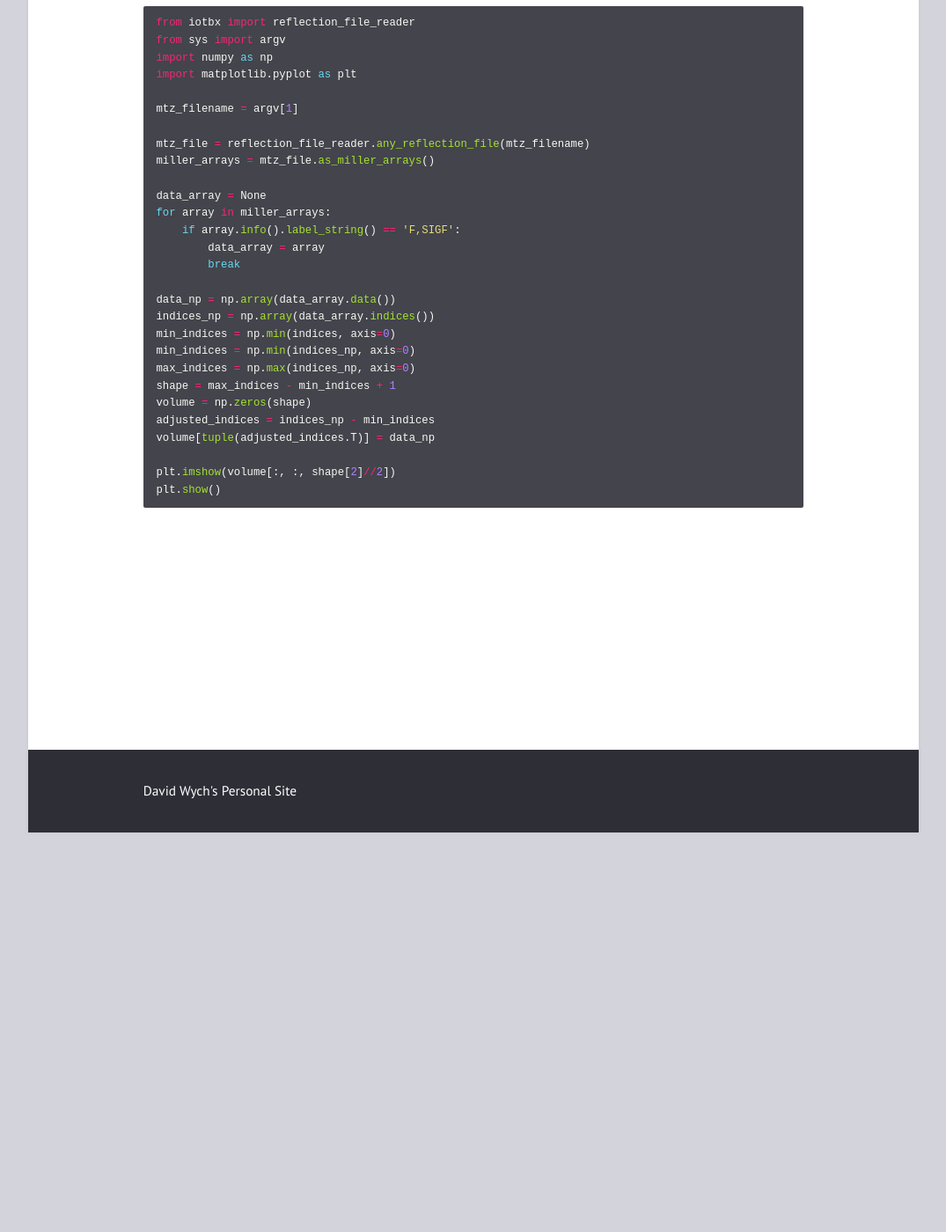
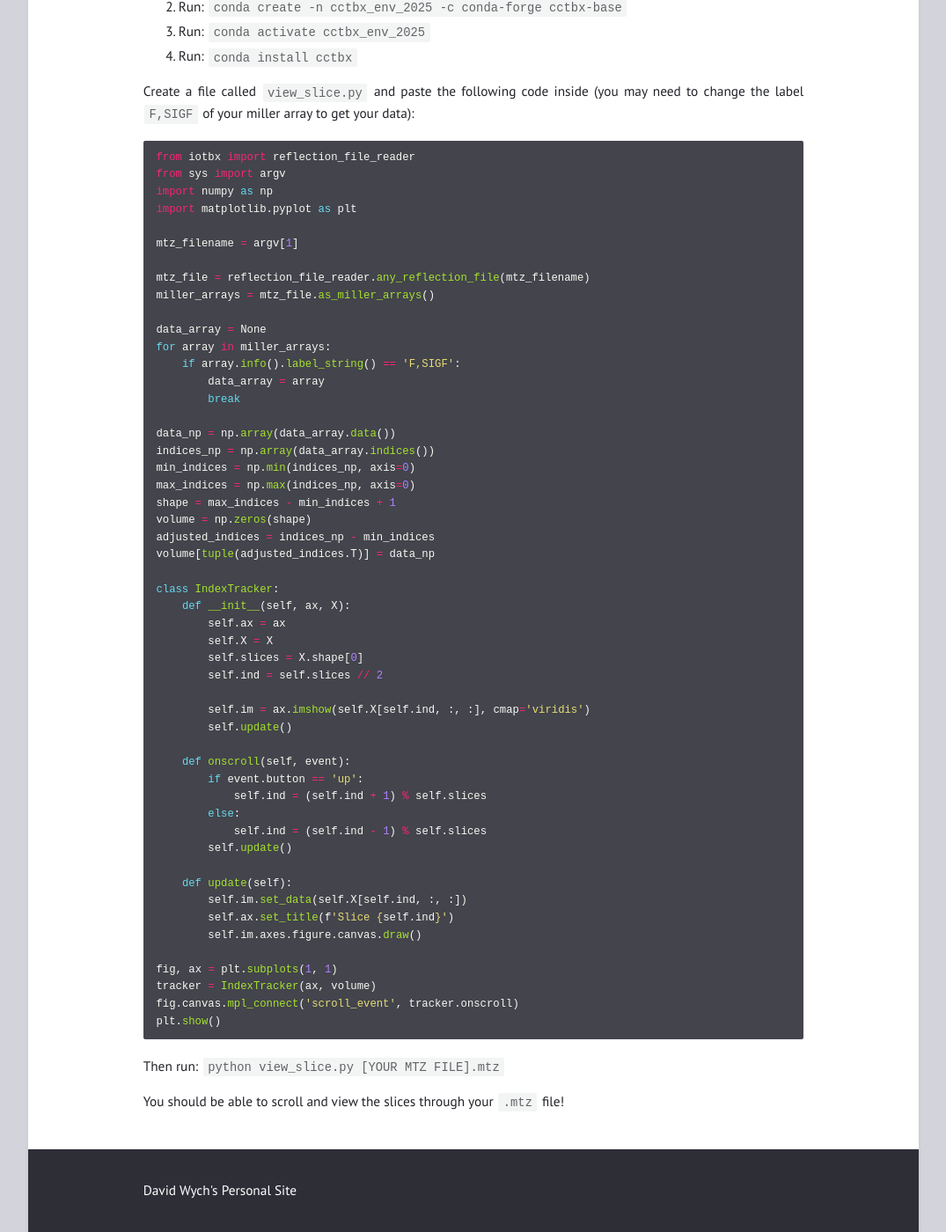
Before and after one commit to davidwych/davidwych.github.io, a Jekyll site: the page built from blog/_posts/2025-01-18-Working-With-Diffuse.md, in a window 1280 px wide and 1400 px high, scrolled down 454 px. Shown: the whole window at 88% size, without its empty margins (102-1177 px from the left). Built offline with Jekyll 4.4.1, drawn with Linux system fonts in a browser that asks for light colours; some of the changed text lies outside the part shown.

Commit message:
changes to the diffuse blog post

````diff
--- a/blog/_posts/2025-01-18-Working-With-Diffuse.md
+++ b/blog/_posts/2025-01-18-Working-With-Diffuse.md
@@ -4,10 +4,18 @@ mathjax: false
 layout: post
 ---
 
+The following is instructions for the bare minimum in working with diffuse scattering data: viewing an `.mtz` file of diffuse scattering.
+
+We'll create a `conda` environment, then create a python `.py` file for viewing the `.mtz` file, and then run it
+
+<!--more-->
+
+---
+
 ## Install `cctbx`
 1. Install `miniconda3` [link](https://docs.anaconda.com/miniconda/install/)
-2. Install `homebrew` [link](https://brew.sh/)
-3. Run: `conda create -n cctbx_env_2025 -c conda-forge cctbx-base`
+2. Run: `conda create -n cctbx_env_2025 -c conda-forge cctbx-base`
+3. Run: `conda activate cctbx_env_2025`
 4. Run: `conda install cctbx`
 
 Create a file called `view_slice.py` and paste the following code inside (you may need to change the label `F,SIGF` of your miller array to get your data):
@@ -31,7 +39,6 @@ for array in miller_arrays:
 
 data_np = np.array(data_array.data())
 indices_np = np.array(data_array.indices())
-min_indices = np.min(indices, axis=0)
 min_indices = np.min(indices_np, axis=0)
 max_indices = np.max(indices_np, axis=0)
 shape = max_indices - min_indices + 1
@@ -39,6 +46,34 @@ volume = np.zeros(shape)
 adjusted_indices = indices_np - min_indices
 volume[tuple(adjusted_indices.T)] = data_np
 
-plt.imshow(volume[:, :, shape[2]//2])
+class IndexTracker:
+    def __init__(self, ax, X):
+        self.ax = ax
+        self.X = X
+        self.slices = X.shape[0]
+        self.ind = self.slices // 2
+
+        self.im = ax.imshow(self.X[self.ind, :, :], cmap='viridis')
+        self.update()
+
+    def onscroll(self, event):
+        if event.button == 'up':
+            self.ind = (self.ind + 1) % self.slices
+        else:
+            self.ind = (self.ind - 1) % self.slices
+        self.update()
+
+    def update(self):
+        self.im.set_data(self.X[self.ind, :, :])
+        self.ax.set_title(f'Slice {self.ind}')
+        self.im.axes.figure.canvas.draw()
+
+fig, ax = plt.subplots(1, 1)
+tracker = IndexTracker(ax, volume)
+fig.canvas.mpl_connect('scroll_event', tracker.onscroll)
 plt.show()
 ```
+
+Then run: `python view_slice.py [YOUR MTZ FILE].mtz`
+
+You should be able to scroll and view the slices through your `.mtz` file!
````
